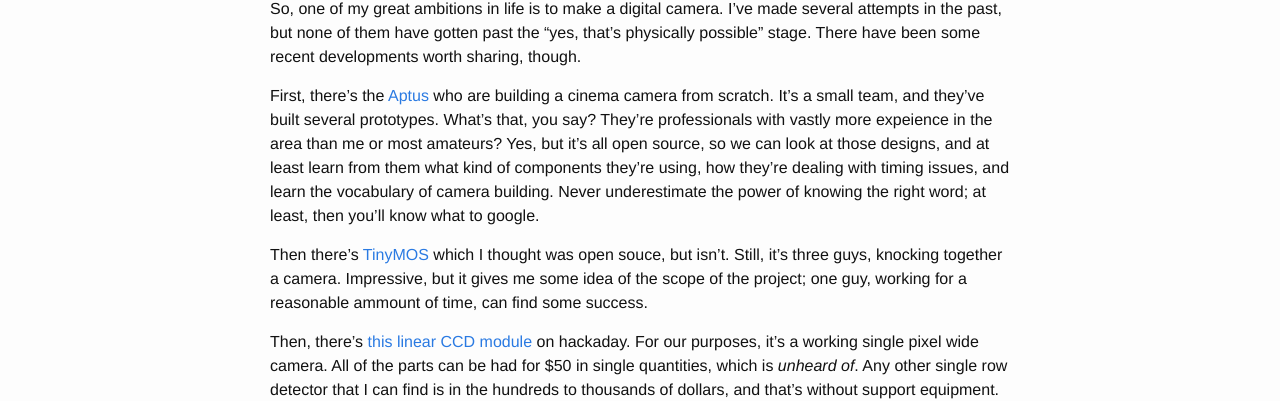
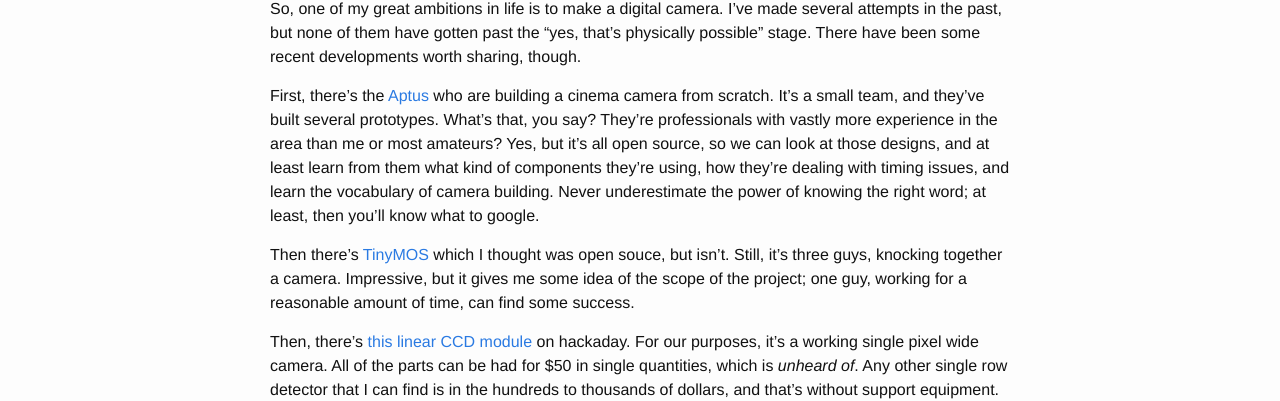
Before and after one commit to photomattmills/midnight_computer, a Jekyll site: the page built from _posts/2016-03-08-some-notes-towards-a-scanner-camera.markdown, in a window 1280 px wide. Shown: the part 245-646 px from the top of the page. Built offline with Jekyll 4.4.1, drawn with Linux system fonts in a browser that asks for light colours.

Commit message:
notes towards a scanner camera errata

```diff
--- a/_posts/2016-03-08-some-notes-towards-a-scanner-camera.markdown
+++ b/_posts/2016-03-08-some-notes-towards-a-scanner-camera.markdown
@@ -6,9 +6,9 @@
 
 So, one of my great ambitions in life is to make a digital camera. I've made several attempts in the past, but none of them have gotten past the "yes, that's physically possible" stage. There have been some recent developments worth sharing, though.
 
-First, there's the [Aptus](https://www.apertus.org/) who are building a cinema camera from scratch. It's a small team, and they've built several prototypes. What's that, you say? They're professionals with vastly more expeience in the area than me or most amateurs? Yes, but it's all open source, so we can look at those designs, and at least learn from them what kind of components they're using, how they're dealing with timing issues, and learn the vocabulary of camera building. Never underestimate the power of knowing the right word; at least, then you'll know what to google.
+First, there's the [Aptus](https://www.apertus.org/) who are building a cinema camera from scratch. It's a small team, and they've built several prototypes. What's that, you say? They're professionals with vastly more experience in the area than me or most amateurs? Yes, but it's all open source, so we can look at those designs, and at least learn from them what kind of components they're using, how they're dealing with timing issues, and learn the vocabulary of camera building. Never underestimate the power of knowing the right word; at least, then you'll know what to google.
 
-Then there's [TinyMOS](http://tinymos.com/) which I thought was open souce, but isn't. Still, it's three guys, knocking together a camera. Impressive, but it gives me some idea of the scope of the project; one guy, working for a reasonable ammount of time, can find some success.
+Then there's [TinyMOS](http://tinymos.com/) which I thought was open souce, but isn't. Still, it's three guys, knocking together a camera. Impressive, but it gives me some idea of the scope of the project; one guy, working for a reasonable amount of time, can find some success.
 
 Then, there's [this linear CCD module](https://hackaday.io/project/9829-linear-ccd-module) on hackaday. For our purposes, it's a working single pixel wide camera. All of the parts can be had for $50 in single quantities, which is _unheard of_. Any other single row detector that I can find is in the hundreds to thousands of dollars, and that's without support equipment. So, how do you turn a single strip of pixels into an image? You move the strip, of course. There was a class of back (may still be) for medium and large format early on in the digital era known as scanning backs, so called because they scanned across the film plane. Now, if I'm reading the spec sheet right, the minimum shutter speed for the TCD1304 would be something like a minute to scan across a medium format piece of film. Read, move the sensor 8 microns, read again. You'd need a slit 8 microns across, as well, to mask off the 200 micron (0.2mm) wide pixels, but that's doable.
 
```
